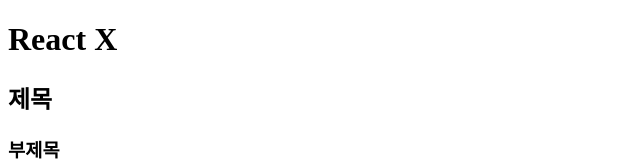
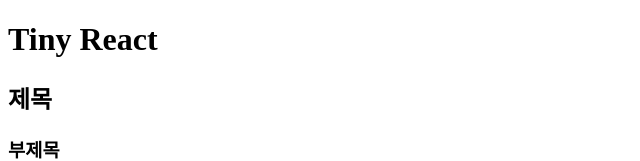
Before and after one commit to yeseulo/tiny-react, a website with bundled scripts: page build/index.html in a window 1280 px wide. Shown: the top 161 px of the page, without its empty margins (0-640 px from the left). Built offline with nearby package versions, Linux system fonts and the light colour scheme.

Commit message:
Update title

```diff
--- a/build/index.html
+++ b/build/index.html
@@ -6,10 +6,10 @@
   <meta http-equiv="Cache-Control" content="no-cache, no-store, must-revalidate" />
   <meta http-equiv="Pragma" content="no-cache" />
   <meta http-equiv="Expires" content="0" />
-  <title>React X</title>
+  <title>Tiny React</title>
 </head>
 <body>
-  <h1>React X</h1>
+  <h1>Tiny React</h1>
   <div id="root"></div>
   <script src="index.js" type="module"></script>
 </body>
--- a/package.json
+++ b/package.json
@@ -1,5 +1,5 @@
 {
-  "name": "reactx",
+  "name": "tiny-redux",
   "version": "1.0.0",
   "description": "Tiny react",
   "main": "index.js",
@@ -9,7 +9,7 @@
   },
   "repository": {
     "type": "git",
-    "url": "git+https://github.com/yeseulo/reactx.git"
+    "url": "git+https://github.com/yeseulo/tiny-redux.git"
   },
   "keywords": [],
   "author": "",
```
Also changed, not shown: README.md, 1 other file.
